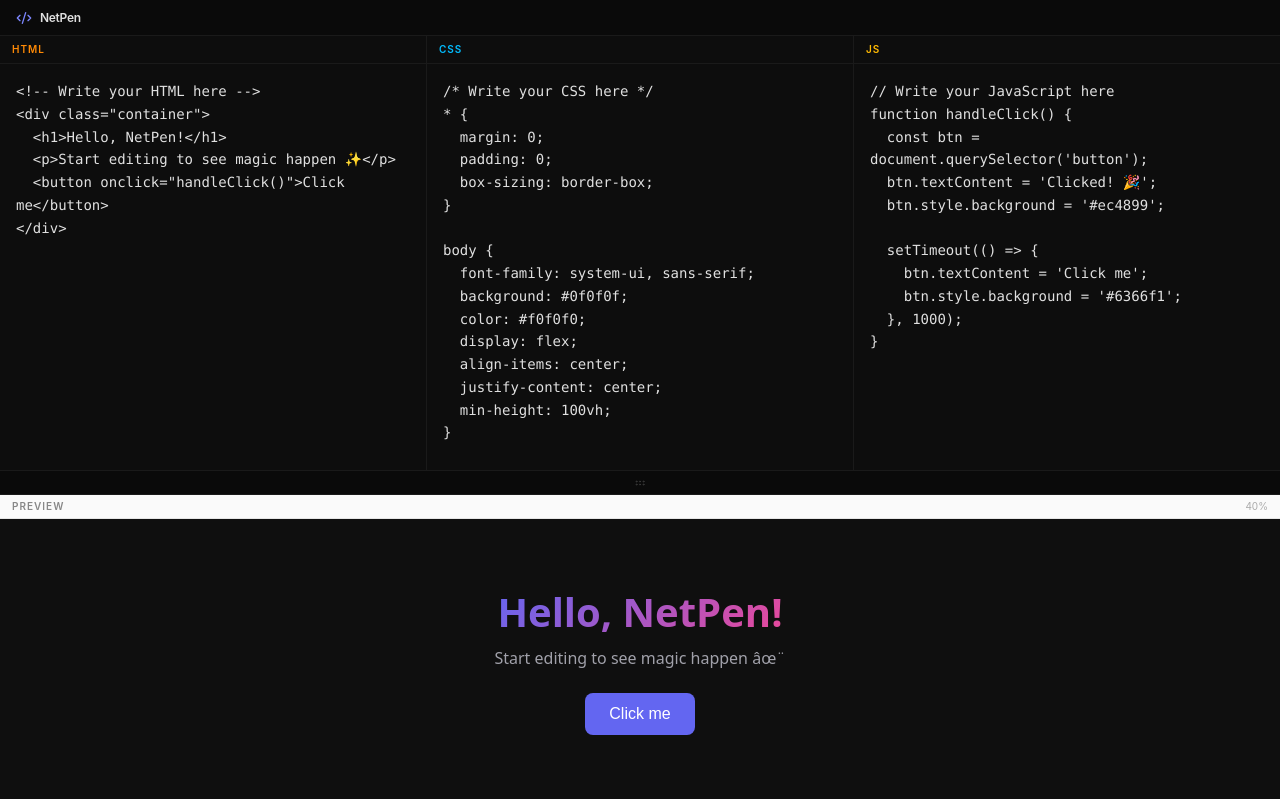
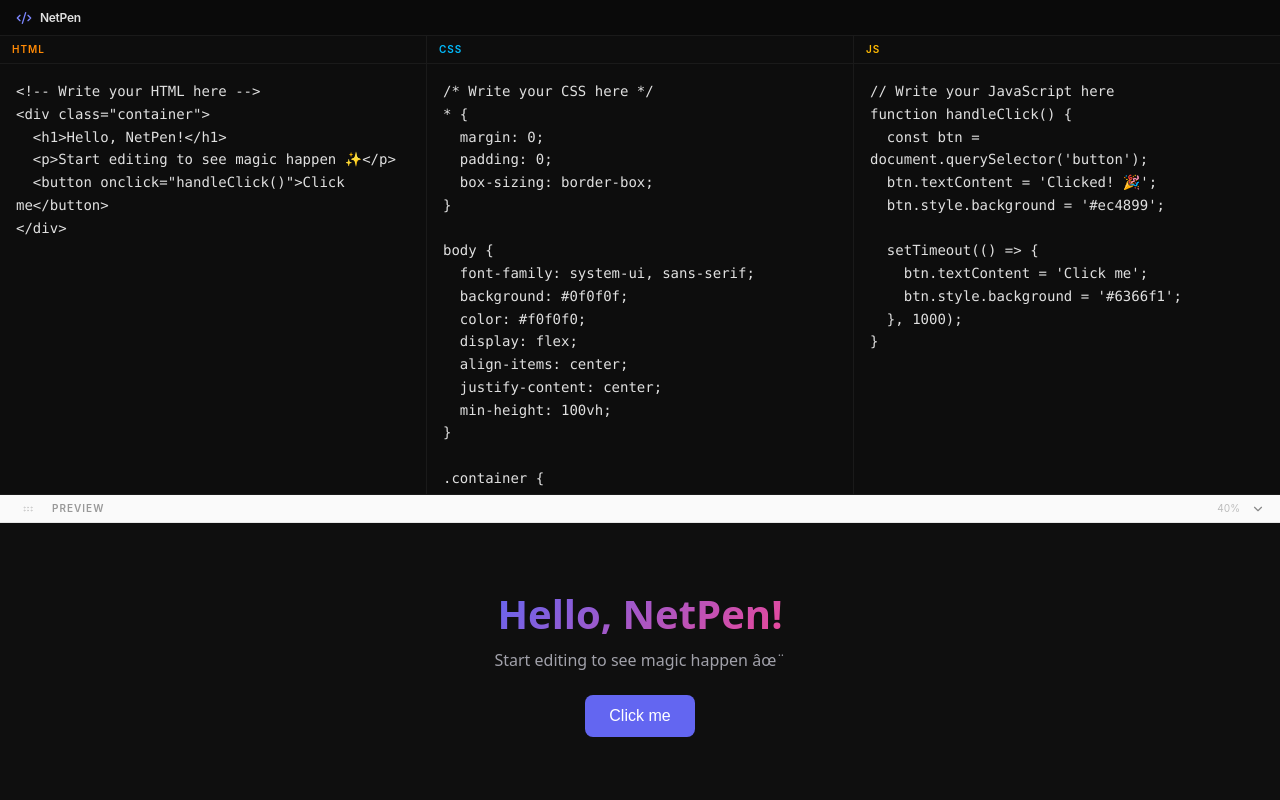
Before and after one commit to byllzz/netpen-editor, a React (Vite) app: page / in a window 1280 px wide. Built offline with nearby package versions, Linux system fonts and the light colour scheme.

Commit message:
fix: smooth preview drawer with 0-80% range, toggle button, touch support

```diff
--- a/src/App.tsx
+++ b/src/App.tsx
@@ -4,8 +4,7 @@
 import { Preview } from './components/preview/Preview';
 import { useDebounce } from './hooks/useDebounce';
 import { defaultHtml, defaultCss, defaultJs } from './lib/defaults';
-// import type { TabType } from './types';
-import { GripHorizontal } from 'lucide-react';
+import { GripHorizontal, ChevronUp, ChevronDown } from 'lucide-react';
 
 function App() {
   const [html, setHtml] = useState(defaultHtml);
@@ -17,14 +16,21 @@
   const debouncedJs = useDebounce(js, 300);
 
   // Preview drawer state
-  const [previewHeight, setPreviewHeight] = useState(40); // percentage
+  const [previewPercent, setPreviewPercent] = useState(40);
   const [isDragging, setIsDragging] = useState(false);
   const containerRef = useRef<HTMLDivElement>(null);
+  const dragStartY = useRef(0);
+  const dragStartPercent = useRef(40);
 
-  const handleDragStart = useCallback((e: React.MouseEvent) => {
+  const handleDragStart = useCallback(
+    (e: React.MouseEvent) => {
       e.preventDefault();
+      dragStartY.current = e.clientY;
+      dragStartPercent.current = previewPercent;
       setIsDragging(true);
-  }, []);
+    },
+    [previewPercent],
+  );
 
   useEffect(() => {
     if (!isDragging) return;
@@ -32,21 +38,41 @@
     const handleMouseMove = (e: MouseEvent) => {
       const container = containerRef.current;
       if (!container) return;
+
       const rect = container.getBoundingClientRect();
-      const y = rect.bottom - e.clientY;
-      const percent = Math.min(Math.max((y / rect.height) * 100, 15), 80);
-      setPreviewHeight(Math.round(percent));
+      const deltaY = dragStartY.current - e.clientY;
+      const deltaPercent = (deltaY / rect.height) * 100;
+      const newPercent = dragStartPercent.current + deltaPercent;
+
+      // Clamp between 0% (fully hidden) and 80% max
+      const clamped = Math.min(Math.max(newPercent, 0), 80);
+      setPreviewPercent(Math.round(clamped));
     };
 
     const handleMouseUp = () => setIsDragging(false);
 
     window.addEventListener('mousemove', handleMouseMove);
     window.addEventListener('mouseup', handleMouseUp);
+    window.addEventListener('touchmove', handleMouseMove as unknown as EventListener);
+    window.addEventListener('touchend', handleMouseUp);
+
     return () => {
       window.removeEventListener('mousemove', handleMouseMove);
       window.removeEventListener('mouseup', handleMouseUp);
+      window.removeEventListener('touchmove', handleMouseMove as unknown as EventListener);
+      window.removeEventListener('touchend', handleMouseUp);
     };
   }, [isDragging]);
+
+  const togglePreview = () => {
+    if (previewPercent > 5) {
+      setPreviewPercent(0);
+    } else {
+      setPreviewPercent(40);
+    }
+  };
+
+  const isCollapsed = previewPercent <= 5;
 
   return (
     <div className="h-screen flex flex-col bg-[#0a0a0a] text-[#e0e0e0] overflow-hidden">
@@ -57,7 +83,7 @@
         <div className="flex-1 flex min-h-0">
           {/* HTML */}
           <div className="flex-1 flex flex-col border-r border-[#1a1a1a] min-w-0">
-            <div className="px-3 py-1.5 border-b border-[#1a1a1a] bg-[#0d0d0d] flex items-center justify-between">
+            <div className="px-3 py-1.5 border-b border-[#1a1a1a] bg-[#0d0d0d] flex items-center">
               <span className="text-[10px] font-semibold text-orange-400 uppercase tracking-widest">
                 HTML
               </span>
@@ -67,7 +93,7 @@
 
           {/* CSS */}
           <div className="flex-1 flex flex-col border-r border-[#1a1a1a] min-w-0">
-            <div className="px-3 py-1.5 border-b border-[#1a1a1a] bg-[#0d0d0d] flex items-center justify-between">
+            <div className="px-3 py-1.5 border-b border-[#1a1a1a] bg-[#0d0d0d] flex items-center">
               <span className="text-[10px] font-semibold text-sky-400 uppercase tracking-widest">
                 CSS
               </span>
@@ -77,7 +103,7 @@
 
           {/* JS */}
           <div className="flex-1 flex flex-col min-w-0">
-            <div className="px-3 py-1.5 border-b border-[#1a1a1a] bg-[#0d0d0d] flex items-center justify-between">
+            <div className="px-3 py-1.5 border-b border-[#1a1a1a] bg-[#0d0d0d] flex items-center">
               <span className="text-[10px] font-semibold text-amber-400 uppercase tracking-widest">
                 JS
               </span>
@@ -86,28 +112,54 @@
           </div>
         </div>
 
-        {/* Draggable divider */}
+        {/* Preview drawer */}
         <div
-          className={`h-6 flex items-center justify-center cursor-ns-resize hover:bg-[#1a1a1a] transition-colors border-t border-[#1a1a1a] group ${isDragging ? 'bg-[#1a1a1a]' : ''}`}
+          className={`border-t border-[#1a1a1a] bg-white transition-[height] duration-200 ease-out overflow-hidden ${
+            isDragging ? 'transition-none select-none' : ''
+          }`}
+          style={{ height: `${previewPercent}%` }}
+        >
+          {/* Handle bar */}
+          <div
+            className="h-7 flex items-center justify-between px-3 cursor-ns-resize bg-[#fafafa] border-b border-[#e5e5e5] hover:bg-[#f0f0f0] transition-colors group select-none"
             onMouseDown={handleDragStart}
+            onTouchStart={e => {
+              dragStartY.current = e.touches[0].clientY;
+              dragStartPercent.current = previewPercent;
+              setIsDragging(true);
+            }}
           >
-          <GripHorizontal className="w-8 h-3 text-[#3a3a3a] group-hover:text-[#666] transition-colors" />
+            <div className="flex items-center gap-2">
+              <GripHorizontal className="w-8 h-3 text-[#ccc] group-hover:text-[#999] transition-colors" />
+              <span className="text-[10px] font-semibold text-[#999] uppercase tracking-widest">
+                Preview
+              </span>
+            </div>
+            <div className="flex items-center gap-1">
+              <span className="text-[10px] text-[#bbb] tabular-nums">{previewPercent}%</span>
+              <button
+                onClick={e => {
+                  e.stopPropagation();
+                  togglePreview();
+                }}
+                className="w-5 h-5 flex items-center justify-center rounded hover:bg-[#e0e0e0] transition-colors cursor-pointer ml-1"
+                title={isCollapsed ? 'Show preview' : 'Hide preview'}
+              >
+                {isCollapsed ? (
+                  <ChevronUp className="w-3.5 h-3.5 text-[#888]" />
+                ) : (
+                  <ChevronDown className="w-3.5 h-3.5 text-[#888]" />
+                )}
+              </button>
+            </div>
           </div>
 
-        {/* Preview pane */}
-        <div
-          className="border-t border-[#1a1a1a] bg-white overflow-hidden"
-          style={{ height: `${previewHeight}%`, minHeight: '15%' }}
-        >
-          <div className="px-3 py-1 border-b border-[#e5e5e5] bg-[#fafafa] flex items-center">
-            <span className="text-[10px] font-semibold text-[#888] uppercase tracking-widest">
-              Preview
-            </span>
-            <span className="ml-auto text-[10px] text-[#aaa]">{previewHeight}%</span>
-          </div>
-          <div className="flex-1 h-[calc(100%-25px)]">
+          {/* Preview content */}
+          {!isCollapsed && (
+            <div className="h-[calc(100%-28px)]">
               <Preview html={debouncedHtml} css={debouncedCss} js={debouncedJs} />
             </div>
+          )}
         </div>
       </div>
     </div>
```
Lines whose indentation alone changed are shown as unchanged.
